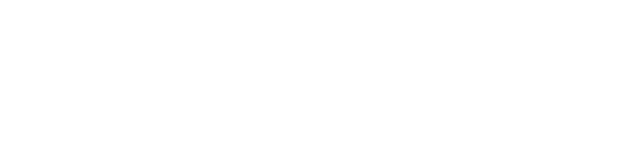
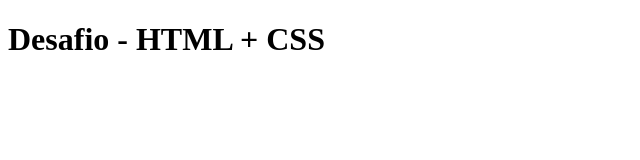
Before and after one commit to andersonquintans/desafios-devquest, a plain HTML site: page html-css-basico/desafio-1/index.html in a window 1280 px wide. Shown: the whole page, without its empty margins (0-640 px from the left). Drawn offline with Linux system fonts and the light colour scheme.

Commit message:
Criação da pasta html-css-basico

```diff
--- a/desafio-1/index.html
+++ b/html-css-basico/desafio-1/index.html
@@ -4,9 +4,9 @@
     <meta charset="UTF-8">
     <meta http-equiv="X-UA-Compatible" content="IE=edge">
     <meta name="viewport" content="width=device-width, initial-scale=1.0">
-    <title>Document</title>
+    <title>Desafio 1 - HTML + CSS</title>
 </head>
 <body>
-
+    <h1>Desafio - HTML + CSS</h1>
 </body>
 </html>
```
